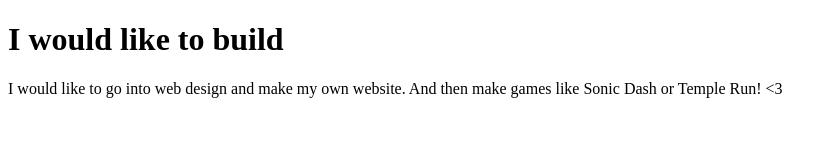
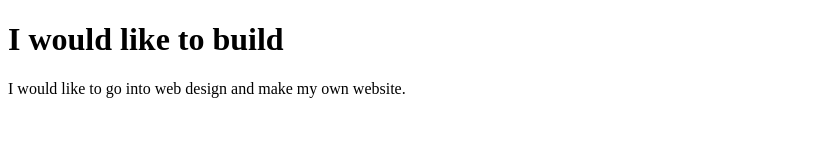
Before and after one commit to meganbmartinez/prep-1121-code-solutions, a website: page prep-example/index.html in a window 1280 px wide. Shown: the whole page, without its empty margins (0-837 px from the left). Drawn offline with Linux system fonts and the light colour scheme.

Commit message:
Completed prep example exercise.

```diff
--- a/prep-example/index.html
+++ b/prep-example/index.html
@@ -7,8 +7,7 @@
     <h1>I would like to build</h1>
     <p>
       <!-- write your app ideas here 👇 -->
-      I would like to go into web design and make my own website. And then make
-      games like Sonic Dash or Temple Run! <3
+      I would like to go into web design and make my own website.
     </p>
   </body>
 </html>
```
